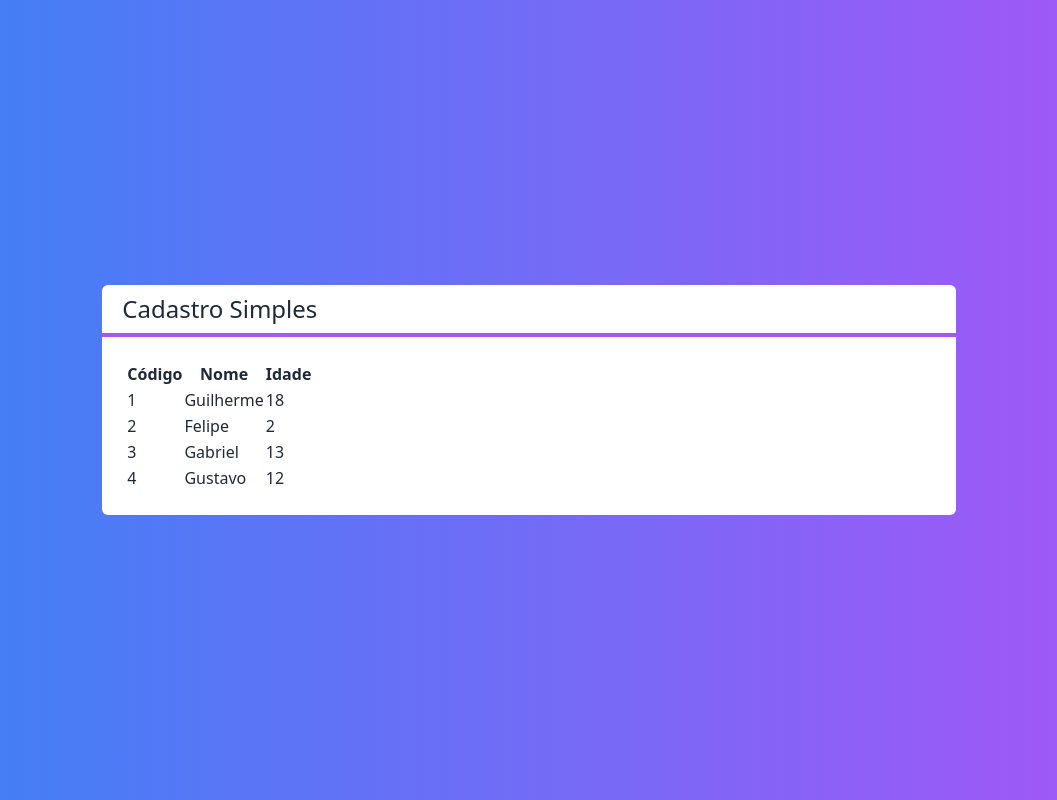
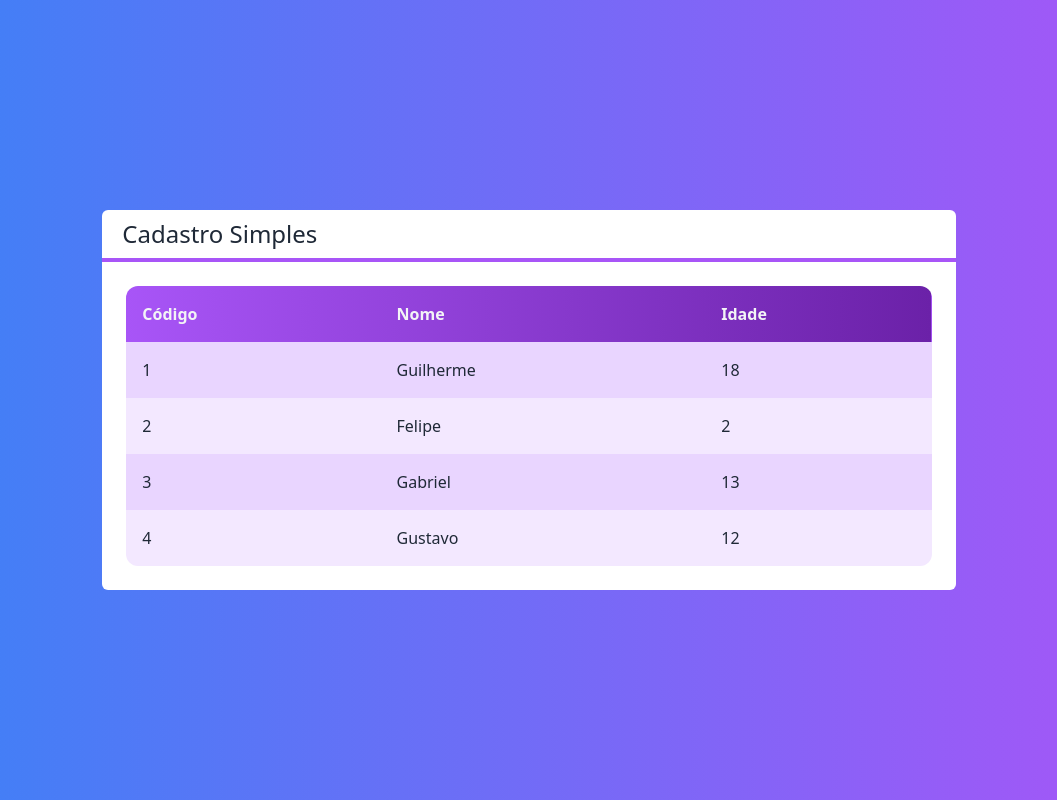
Before and after one commit to Gui-Angelo-Silva/Curso-React-Next-Udemy, a Next.js app in the folder aulao_nextjs/next-crud/: page / in a window 1280 px wide. Shown: the whole page, without its empty margins (111-1168 px from the left). Built offline with nearby package versions, Linux system fonts and the light colour scheme.

Commit message:
113 - Componente Tabela #02, curso React

```diff
--- a/aulao_nextjs/next-crud/src/components/Tabela.tsx
+++ b/aulao_nextjs/next-crud/src/components/Tabela.tsx
@@ -9,9 +9,9 @@
     function renderizarCabecalho() {
         return (
             <tr>
-                <th>Código</th>
-                <th>Nome</th>
-                <th>Idade</th>
+                <th className="text-left p-4">Código</th>
+                <th className="text-left p-4">Nome</th>
+                <th className="text-left p-4">Idade</th>
             </tr>
         )
     }
@@ -19,18 +19,22 @@
     function renderizarDados() {
         return props.clientes?.map((cliente, i) => {
             return (
-                <tr key={cliente.id}>
-                    <td>{cliente.id}</td>
-                    <td>{cliente.nome}</td>
-                    <td>{cliente.idade}</td>
+                <tr key={cliente.id}
+                    className={`${i % 2 === 0 ? 'bg-purple-200' : 'bg-purple-100'}`}>
+                    <td className="text-left p-4">{cliente.id}</td>
+                    <td className="text-left p-4">{cliente.nome}</td>
+                    <td className="text-left p-4">{cliente.idade}</td>
                 </tr>
             )
         })
     }
 
     return (
-        <table>
-            <thead>
+        <table className="w-full rounded-xl overflow-hidden">
+            <thead className={`
+                text-gray-100
+                bg-gradient-to-r from-purple-500 to-purple-800
+            `}>
                 {renderizarCabecalho()}
             </thead>
             <tbody>
```
